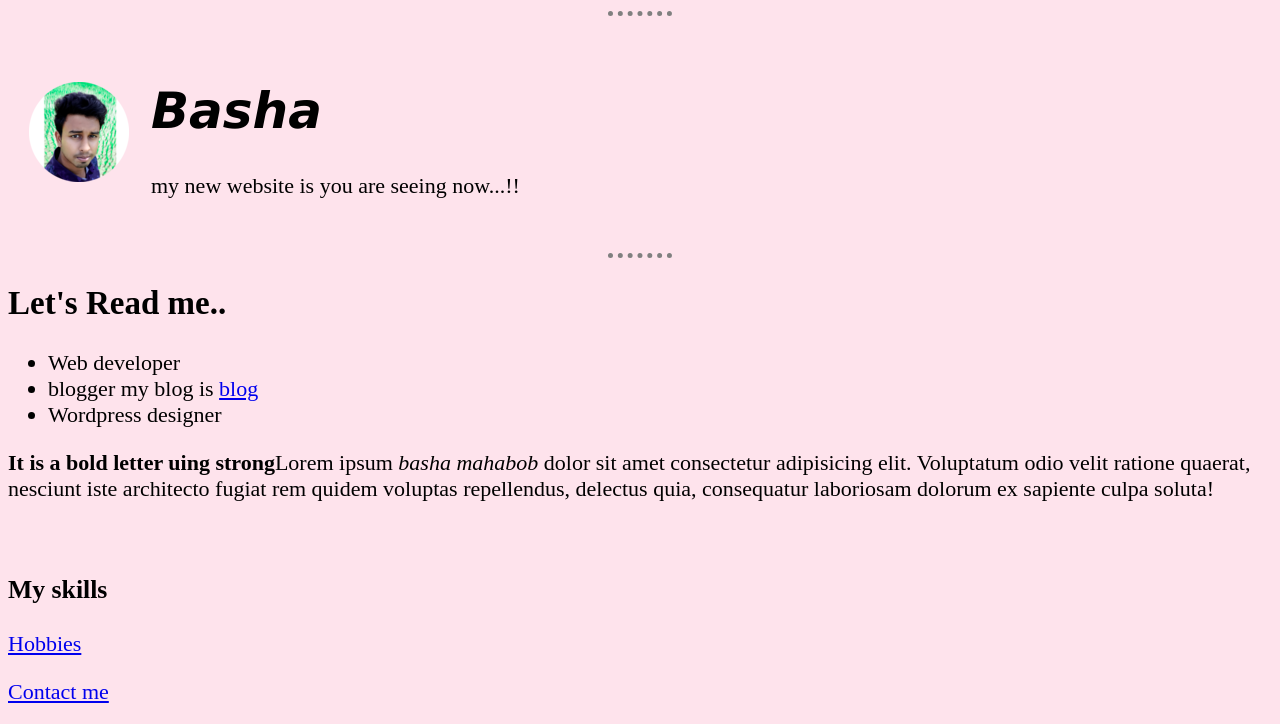
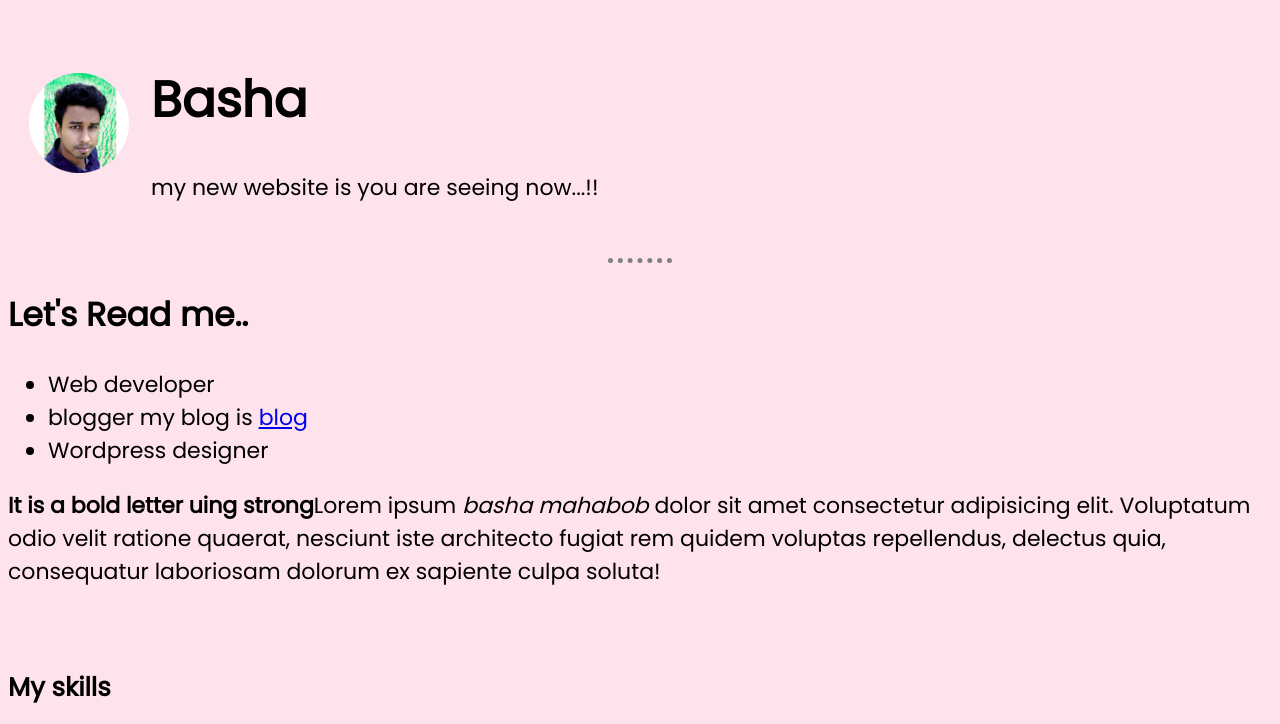
Before and after one commit to basha-a/cv, a plain HTML site: page index.html in a window 1280 px wide. Shown: the top 724 px of the page. Drawn offline with Linux system fonts and the light colour scheme.

Commit message:
css added

```diff
--- a/index.html
+++ b/index.html
@@ -5,7 +5,8 @@
     <meta http-equiv="X-UA-Compatible" content="IE=edge">
     <meta name="viewport" content="width=device-width, initial-scale=1.0">
     <title>MY Website</title>
-        <style>
+    <link href='https://fonts.googleapis.com/css?family=Poppins' rel='stylesheet'>
+    <style>
         body{
             background-color: #FEE3EC;
             font-family: 'Poppins';
@@ -20,14 +21,11 @@
         }
         h1{
             font-size: 50px;
-            font-family: Verdana, Geneva, Tahoma, sans-serif;
-            font-style: italic;
         }
 
     </style>
 </head>
 <body>
-    <hr>
     <table cellspacing="20p">
         <tr>
             <td><img src="1278.png" alt="wasif "></td>
```
